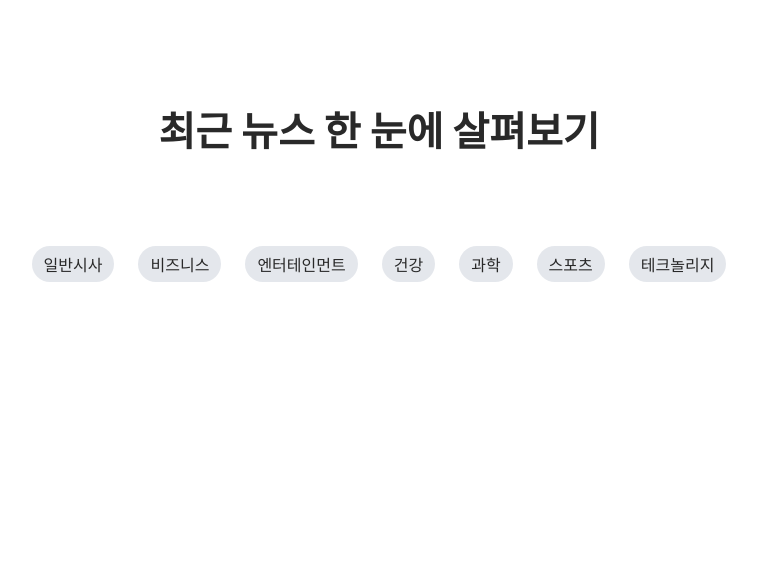
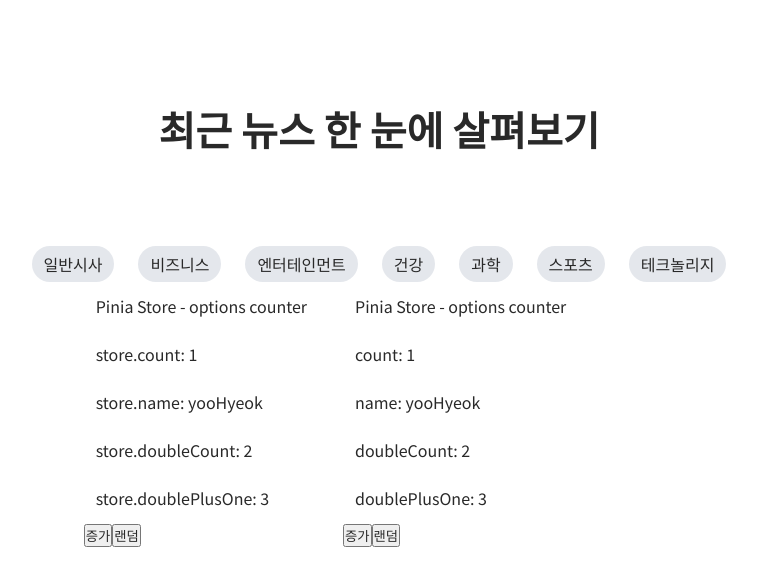
Before and after one commit to YooHyeok/nuxt-9din-news-app, a Nuxt app: page /pinia/setup in a window 1280 px wide. Shown: the top 586 px of the page, without its empty margins (261-1018 px from the left). Built offline with nearby package versions, Linux system fonts and the light colour scheme.

Commit message:
feat: `pages/pinia/setup/index.vue` - pinia Setup 컴포넌트 구현 (state storeRefs 적용)

```diff
--- /dev/null
+++ b/pages/pinia/setup/index.vue
@@ -0,0 +1,51 @@
+<template>
+  <div class="page">
+    <div>
+      <span>Pinia Store - options counter</span>
+      <span>store.count: {{ store.count }}</span>
+      <span>store.name: {{ store.name }}</span>
+      <span>store.doubleCount: {{ store.doubleCount }}</span>
+      <span>store.doublePlusOne: {{ store.doublePlusOne }}</span>
+      <button @click="store.increment()">증가</button>
+      <button @click="store.randomizeCounter()">랜덤</button>
+    </div>
+    <div>
+      <span>Pinia Store - options counter</span>
+      <span>count: {{ count }}</span>
+      <span>name: {{ name }}</span>
+      <span>doubleCount: {{ doubleCount }}</span>
+      <span>doublePlusOne: {{ doublePlusOne }}</span>
+      <button @click="increment()">증가</button>
+      <button @click="randomizeCounter()">랜덤</button>
+    </div>
+  </div>
+</template>
+<script setup lang="ts">
+import { useExSetupStore } from "@/sotres/example"
+const store = useExSetupStore();
+
+const { increment, randomizeCounter } = store;
+const {count, name, doubleCount, doublePlusOne} = storeToRefs(store);
+
+
+</script>
+<style lang="scss" scoped>
+.page {
+  display: flex;
+  flex-wrap: wrap;
+  align-content: flex-start;
+  justify-content: center;
+
+  width: calc(100% - 96px);
+
+  gap: 24px;
+
+  span {
+    display: flex;
+    flex-wrap: wrap;
+    align-content: flex-start;
+    padding: 12px;
+    width: 100%;
+  }
+}
+</style>
```
